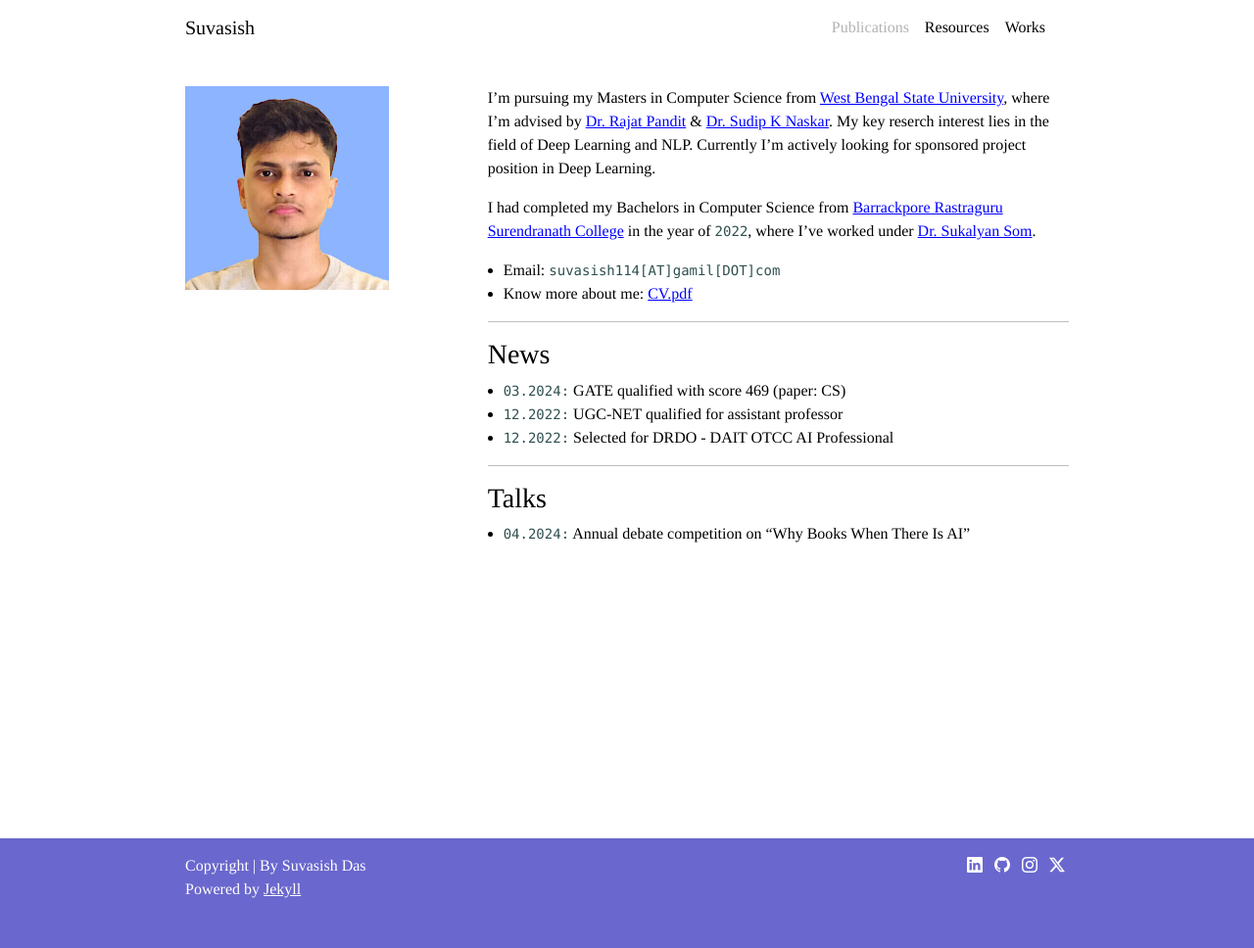
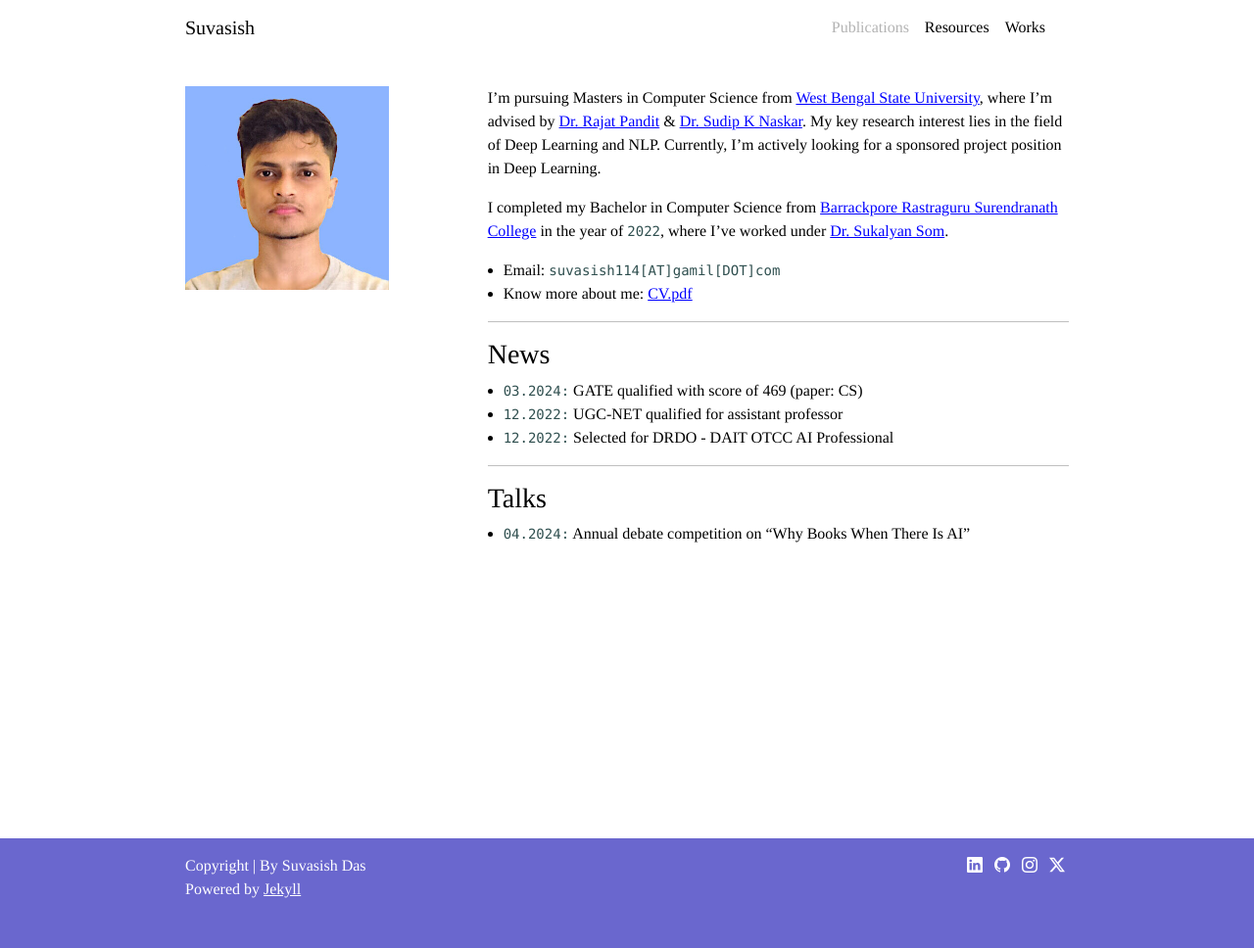
Before and after one commit to suvasish114/suvasish114.github.io, a Jekyll site: the page built from index.md, in a window 1280 px wide. Shown: the whole page at 98% size. Built offline with Jekyll 4.4.1, drawn with Linux system fonts in a browser that asks for light colours.

Commit message:
Update index.md

```diff
--- a/index.md
+++ b/index.md
@@ -4,12 +4,12 @@ author: "Suvasish Das"
 title: "Home"
 permalink: "/"
 thumbnail: "/assets/img/passport.jpg"
-description: "I'm Suvasish Das, M.Sc Computer Science student. Like to design & building products that positively impact the lives of users."
+description: "I'm Suvasish Das, an M.Sc Computer Science student. Like to design & build products that positively impact the lives of users."
 ---
 
-I'm pursuing my Masters in Computer Science from [West Bengal State University](https://wbsu.ac.in/web/), where I'm advised by [Dr. Rajat Pandit](https://wbsu.ac.in/web/faculty/dr-rajat-pandit/) & [Dr. Sudip K Naskar](https://sites.google.com/site/sudipnaskar/). My key reserch interest lies in the field of Deep Learning and NLP. Currently I'm actively looking for sponsored project position in Deep Learning.
+I'm pursuing Masters in Computer Science from [West Bengal State University](https://wbsu.ac.in/web/), where I'm advised by [Dr. Rajat Pandit](https://wbsu.ac.in/web/faculty/dr-rajat-pandit/) & [Dr. Sudip K Naskar](https://sites.google.com/site/sudipnaskar/). My key research interest lies in the field of Deep Learning and NLP. Currently, I'm actively looking for a sponsored project position in Deep Learning.
 
-I had completed my Bachelors in Computer Science from [Barrackpore Rastraguru Surendranath College](https://www.brsnc.in/) in the year of `2022`, where I've worked under [Dr. Sukalyan Som](https://scholar.google.co.in/citations?user=vhkRGncAAAAJ&hl=en).
+I completed my Bachelor in Computer Science from [Barrackpore Rastraguru Surendranath College](https://www.brsnc.in/) in the year of `2022`, where I've worked under [Dr. Sukalyan Som](https://scholar.google.co.in/citations?user=vhkRGncAAAAJ&hl=en).
 
 - Email: `suvasish114[AT]gamil[DOT]com`
 - Know more about me: [CV.pdf](https://docs.google.com/document/d/1jrOZD1b6Ju-mpILi0dw31xGs7QT95xhcTuXJXpm8p3w/edit?usp=sharing)
@@ -18,7 +18,7 @@ I had completed my Bachelors in Computer Science from [Barrackpore Rastraguru Su
 
 ### News
 
-- `03.2024:` GATE qualified with score 469 (paper: CS)
+- `03.2024:` GATE qualified with score of 469 (paper: CS)
 - `12.2022:` UGC-NET qualified for assistant professor
 - `12.2022:` Selected for DRDO - DAIT OTCC AI Professional
 
```
